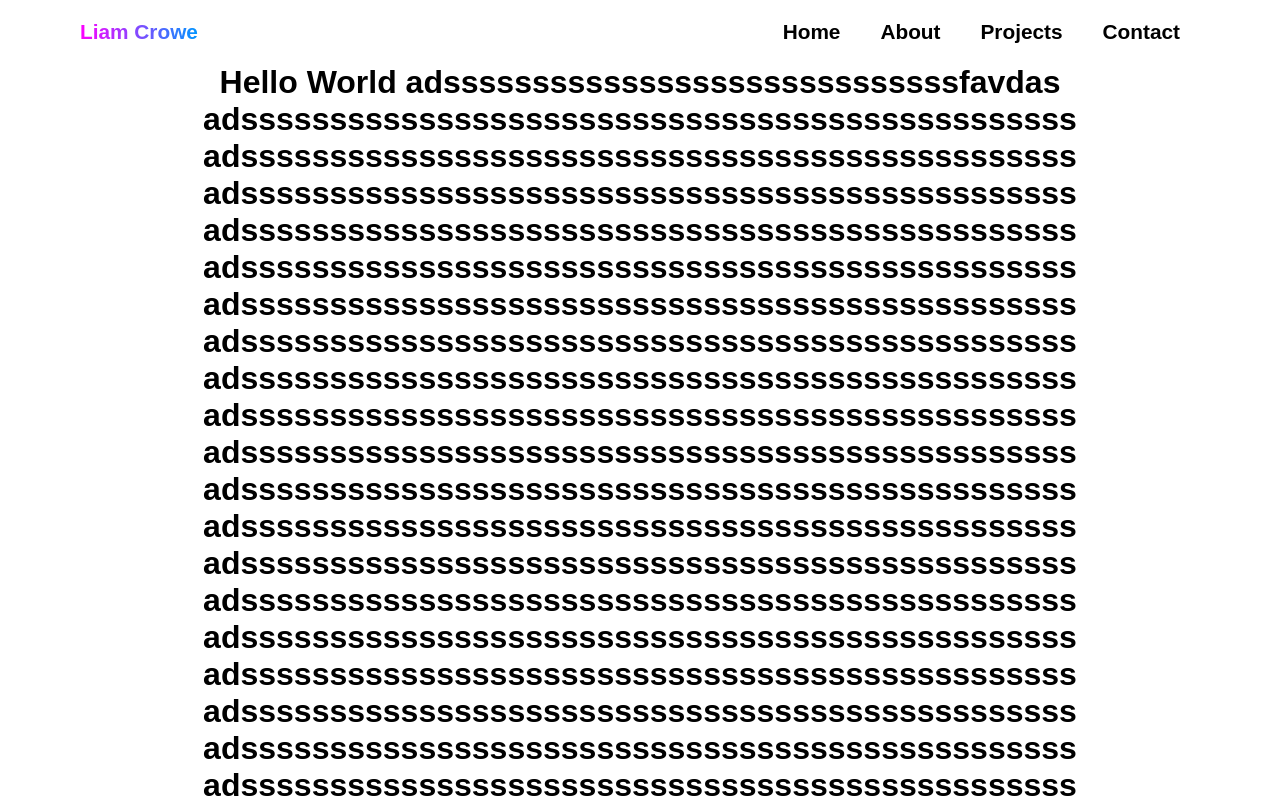
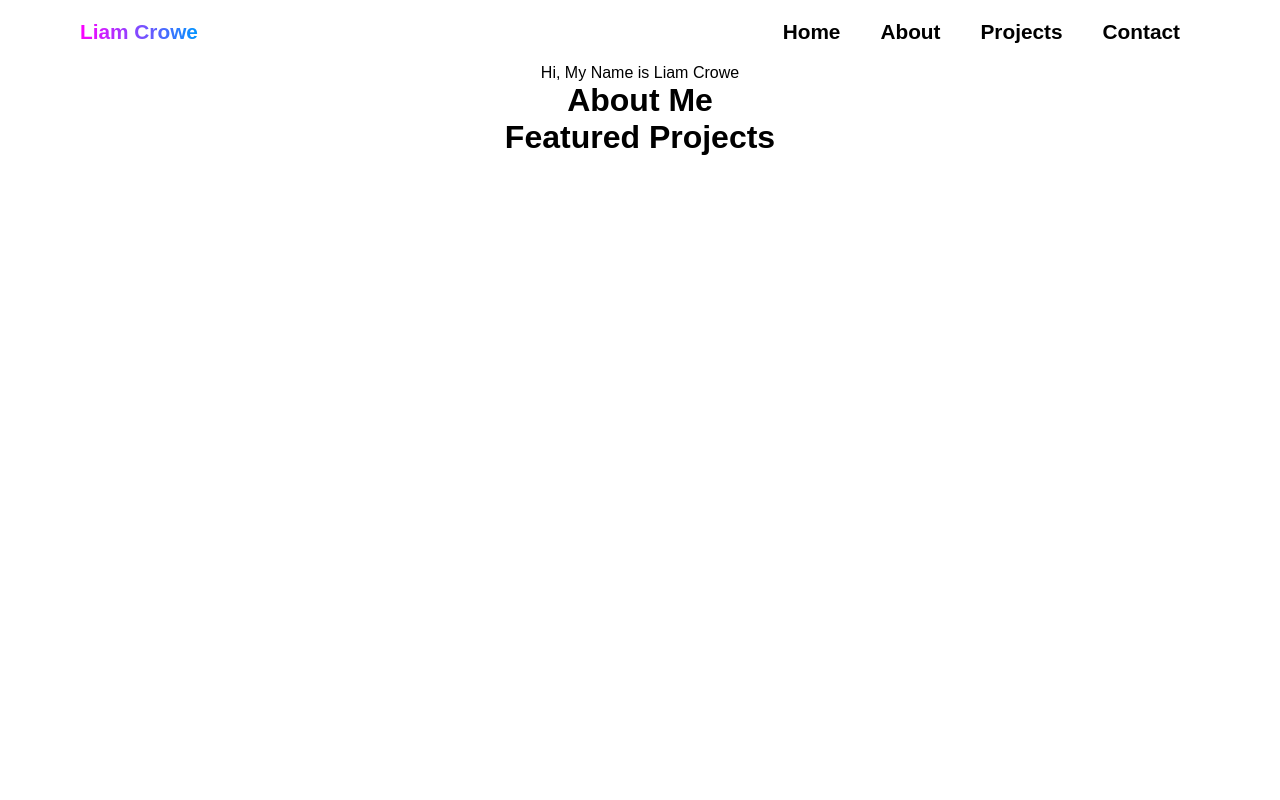
Before and after one commit to liamcrowe2502/portfolio, a React (Create React App) app in the folder web-portfolio/: page /home in a window 1280 px wide. Shown: the top 800 px of the page. Built offline with nearby package versions, Linux system fonts and the light colour scheme.

Commit message:
Added the files for the footer

```diff
--- a/web-portfolio/src/components/Home.js
+++ b/web-portfolio/src/components/Home.js
@@ -4,38 +4,13 @@ import React, { useState } from 'react';
 function Home() {
 
     return (
-             <h1>
-                 Hello World adsssssssssssssssssssssssssssssfavdas
-                  adsssssssssssssssssssssssssssssssssssssssssssssss
-                 adsssssssssssssssssssssssssssssssssssssssssssssss
-        adsssssssssssssssssssssssssssssssssssssssssssssss
-        adsssssssssssssssssssssssssssssssssssssssssssssss
-        adsssssssssssssssssssssssssssssssssssssssssssssss
-        adsssssssssssssssssssssssssssssssssssssssssssssss
-        adsssssssssssssssssssssssssssssssssssssssssssssss
-        adsssssssssssssssssssssssssssssssssssssssssssssss
-        adsssssssssssssssssssssssssssssssssssssssssssssss
-        adsssssssssssssssssssssssssssssssssssssssssssssss
-        adsssssssssssssssssssssssssssssssssssssssssssssss
-        adsssssssssssssssssssssssssssssssssssssssssssssss
-        adsssssssssssssssssssssssssssssssssssssssssssssss
-        adsssssssssssssssssssssssssssssssssssssssssssssss
-        adsssssssssssssssssssssssssssssssssssssssssssssss
-        adsssssssssssssssssssssssssssssssssssssssssssssss
-        adsssssssssssssssssssssssssssssssssssssssssssssss
-        adsssssssssssssssssssssssssssssssssssssssssssssss
-        adsssssssssssssssssssssssssssssssssssssssssssssss
-        adsssssssssssssssssssssssssssssssssssssssssssssss
-        adsssssssssssssssssssssssssssssssssssssssssssssss
-        adsssssssssssssssssssssssssssssssssssssssssssssss
-        adsssssssssssssssssssssssssssssssssssssssssssssss
-        adsssssssssssssssssssssssssssssssssssssssssssssss
-        adsssssssssssssssssssssssssssssssssssssssssssssss
-        adsssssssssssssssssssssssssssssssssssssssssssssss
-        adsssssssssssssssssssssssssssssssssssssssssssssss
-        adsssssssssssssssssssssssssssssssssssssssssssssss
-      </h1>
-      );
+        <>
+            <p>Hi, My Name is Liam Crowe</p>
+            <h1>About Me</h1>
+            <h1>Featured Projects</h1>
+        </>
+
+    );
   }
 
   export default Home;
--- a/web-portfolio/src/components/NavBar.js
+++ b/web-portfolio/src/components/NavBar.js
@@ -32,8 +32,7 @@ class Navbar extends Component {
           <div>
             <ul
               id="navbar"
-              className={this.state.clicked ? 'navbar active' : 'navbar'}
-            >
+              className={this.state.clicked ? 'navbar active' : 'navbar'}>
               <li>
                 <a href="#Home">Home</a>
               </li>
```
Also changed, not shown: web-portfolio/src/components/Footer.js (added), web-portfolio/src/components/FooterStyles.css (added).
